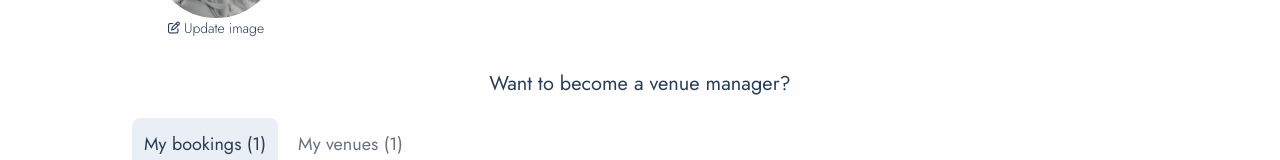
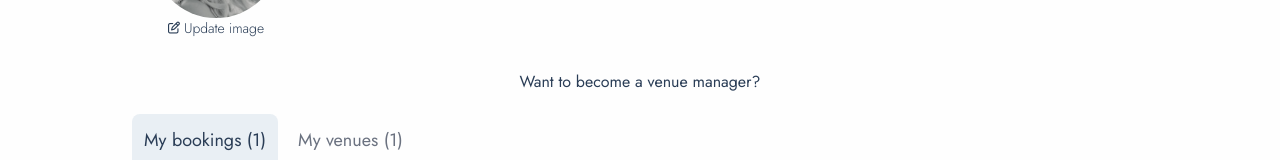
Before and after one commit to CharlotteValset/Holidaze, a React (Vite) app: page / in a window 1280 px wide. Shown: the part 222-382 px from the top of the page. Built offline with nearby package versions, Linux system fonts and the light colour scheme.

Commit message:
small fixes

```diff
--- a/src/components/Layout/index.jsx
+++ b/src/components/Layout/index.jsx
@@ -4,7 +4,7 @@ import { Footer } from "./Footer";
 
 export const Layout = () => {
   return (
-    <div classNameName="flex flex-col min-h-screen">
+    <div className="flex flex-col min-h-screen">
       <Header />
       <Outlet />
       <Footer />
--- a/src/components/TextLink/index.jsx
+++ b/src/components/TextLink/index.jsx
@@ -2,7 +2,7 @@ import React from "react";
 
 export const TextLink = ({ onClick, children }) => {
   return (
-    <a onClick={onClick} className="text-sm sm:text-xl hover:underline cursor-pointer">
+    <a onClick={onClick} className="text-sm sm:text-base hover:underline cursor-pointer">
       {children}
     </a>
   );
```
